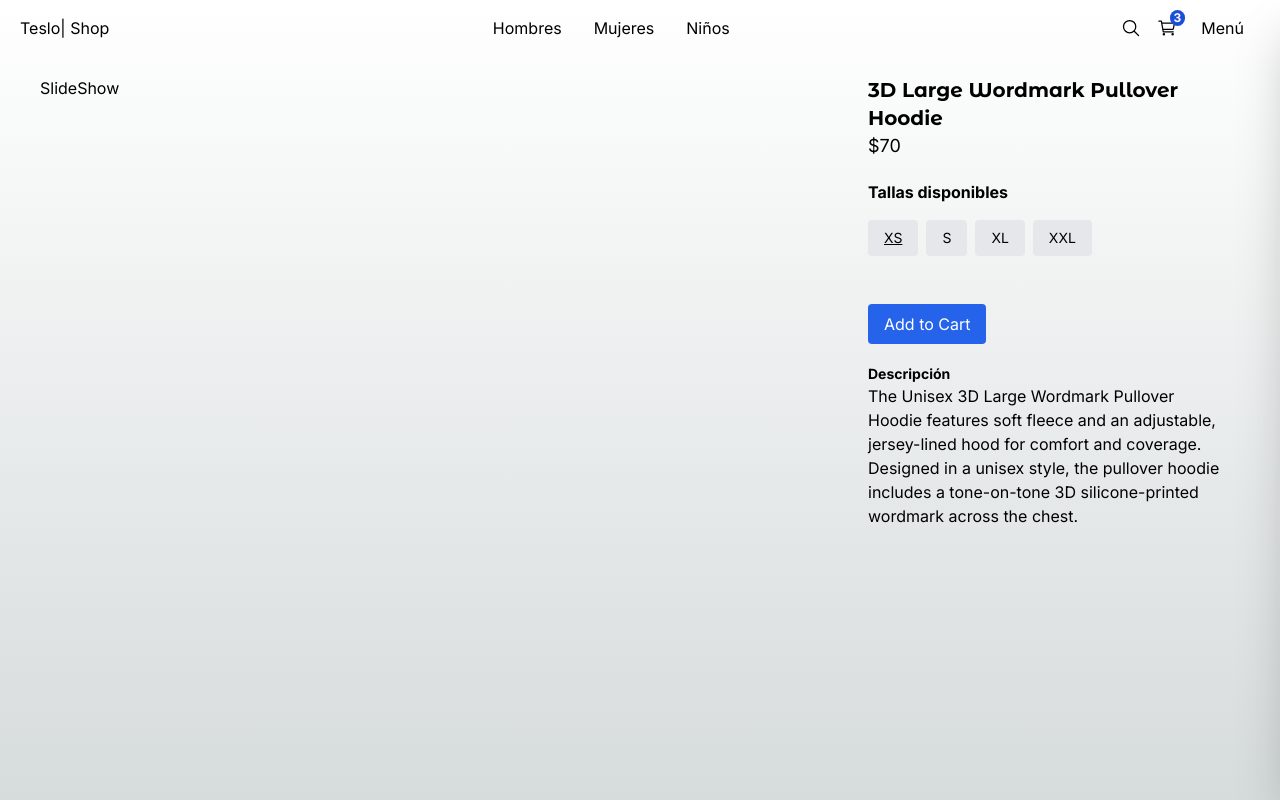
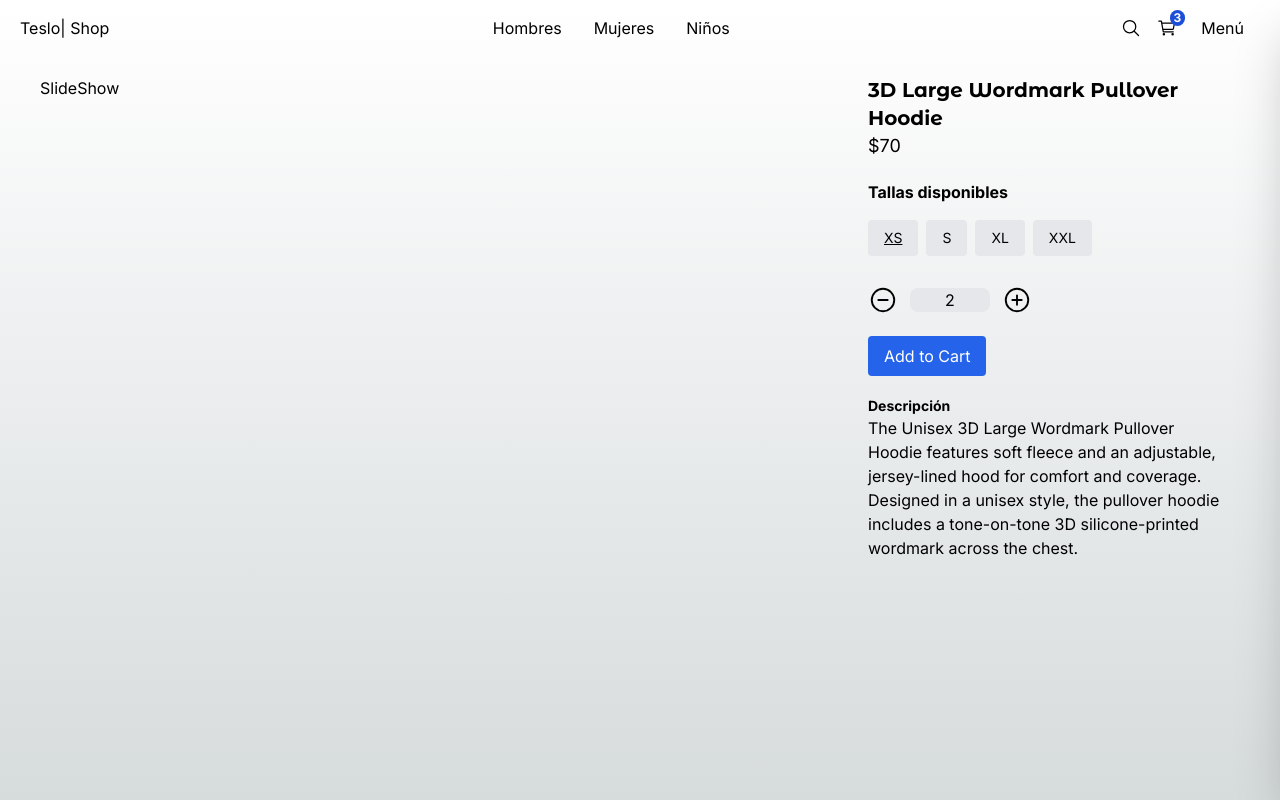
Before and after one commit to Starklord17/TesloShop, a Next.js app: page /product/3d_large_wordmark_pullover_hoodie in a window 1280 px wide. Built offline with nearby package versions, Linux system fonts and the light colour scheme.

Commit message:
Selector de cantidad

```diff
--- a/src/app/(shop)/product/[slug]/page.tsx
+++ b/src/app/(shop)/product/[slug]/page.tsx
@@ -1,7 +1,9 @@
 import { notFound } from "next/navigation";
+
 import { initialData } from "@/seed/seed";
 import { titleFont } from "@/config/fonts";
-import { SizeSelector } from '../../../../components/product/size-selector/SizeSelector';
+import { SizeSelector } from '@/components/product/size-selector/SizeSelector';
+import { QuantitySelector } from "@/components/product/quantity-selector/QuantitySelector";
 
 
 interface Props {
@@ -40,6 +42,9 @@
         />
 
         {/* Selector de cantidad */}
+        <QuantitySelector
+          quantity={2}
+        />
 
         {/* Button */}
         <button className="btn-primary my-5">Add to Cart</button>
--- a/src/components/index.ts
+++ b/src/components/index.ts
@@ -1,3 +1,4 @@
+
 export * from './ui/top-menu/TopMenu';
 export * from './ui/not-found/PageNotFound';
 export * from './ui/title/Title';
@@ -7,3 +8,4 @@
 export * from './products/product-grid/ProductGridItem';
 
 export * from './product/size-selector/SizeSelector';
+export * from './product/quantity-selector/QuantitySelector';
--- /dev/null
+++ b/src/components/product/quantity-selector/QuantitySelector.tsx
@@ -0,0 +1,35 @@
+'use client'
+
+import { useState } from "react";
+import { IoAddCircleOutline, IoRemoveCircleOutline } from "react-icons/io5";
+
+
+interface Props {
+  quantity: number;
+}
+
+export const QuantitySelector = ({quantity}:Props) => {
+
+  const [count, setCount] = useState(quantity);
+
+  const onQuantityChanged = (value: number) => {
+    if (count + value < 1) return;
+
+    setCount(count + value);
+  }
+
+  return (
+    <main className="flex">
+      <button onClick={() => onQuantityChanged(-1)}>
+        <IoRemoveCircleOutline size={30} />
+      </button>
+
+      <span className="w-20 mx-3 my-1 bg-gray-200 text-center rounded-lg">{count}</span>
+
+      <button onClick={() => onQuantityChanged(+1)}>
+        <IoAddCircleOutline size={30} />
+      </button>
+
+    </main>
+  )
+}
```
